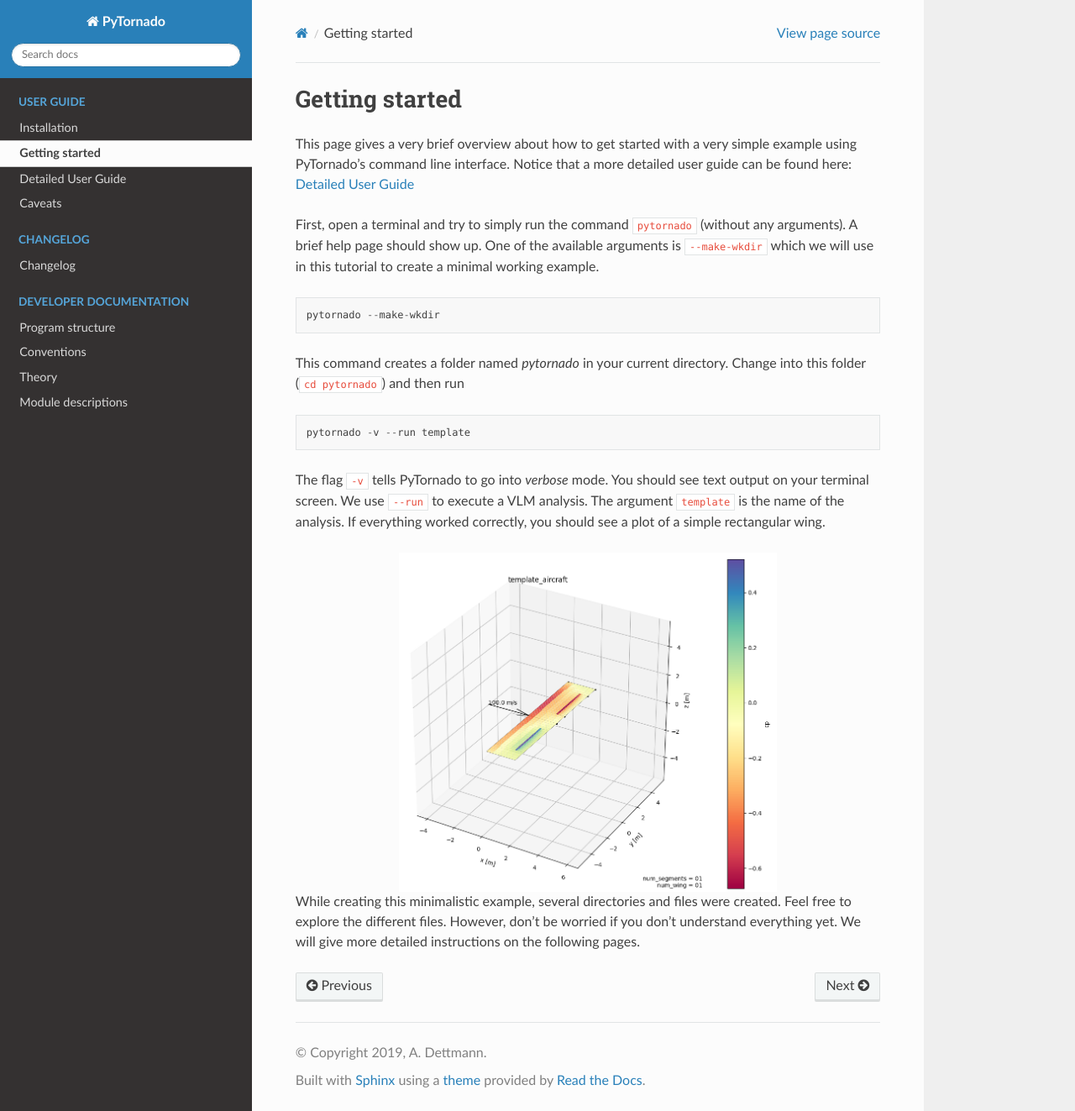
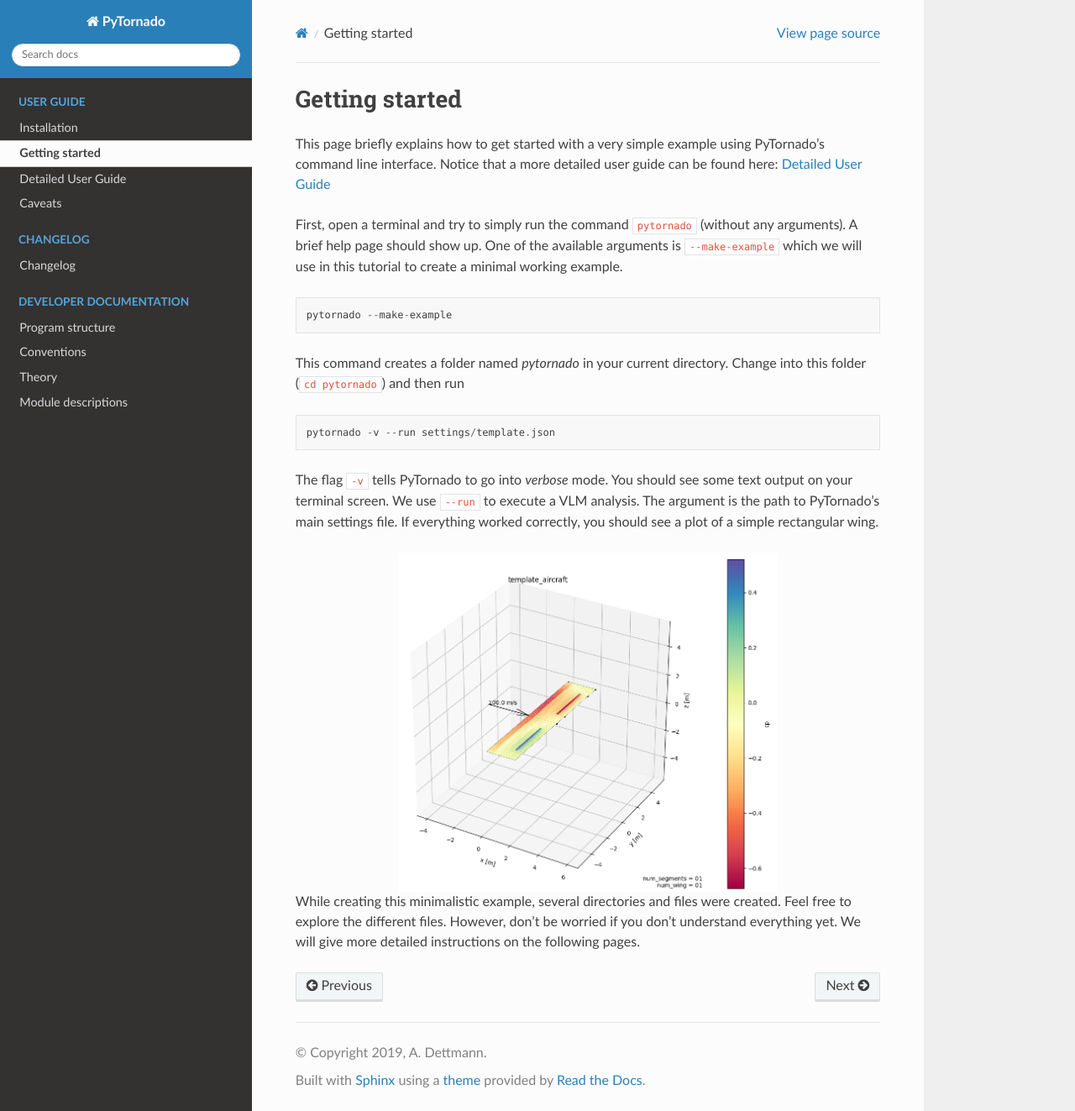
Before and after one commit to airinnova/pytornado, a Sphinx documentation site: the page built from docs/source/user_guide/getting_started.rst, in a window 1280 px wide and 1323 px high. Shown: the whole window at 84% size. Built offline with Sphinx 7.4.7 and the Read the Docs theme 2.0.0, drawn with Linux system fonts in a browser that asks for light colours; the version number could not be read and is left out.

```diff
--- a/docs/source/user_guide/getting_started.rst
+++ b/docs/source/user_guide/getting_started.rst
@@ -1,21 +1,21 @@
 Getting started
 ===============
 
-This page gives a very brief overview about how to get started with a very simple example using |name|'s command line interface. Notice that a more detailed user guide can be found here: :ref:`detailed_user_guide`
+This page briefly explains how to get started with a very simple example using |name|'s command line interface. Notice that a more detailed user guide can be found here: :ref:`detailed_user_guide`
 
-First, open a terminal and try to simply run the command ``pytornado`` (without any arguments). A brief help page should show up. One of the available arguments is ``--make-wkdir`` which we will use in this tutorial to create a minimal working example.
+First, open a terminal and try to simply run the command ``pytornado`` (without any arguments). A brief help page should show up. One of the available arguments is ``--make-example`` which we will use in this tutorial to create a minimal working example.
 
 .. code::
 
-    pytornado --make-wkdir
+    pytornado --make-example
 
 This command creates a folder named `pytornado` in your current directory. Change into this folder (``cd pytornado``) and then run
 
 .. code::
 
-    pytornado -v --run template
+    pytornado -v --run settings/template.json
 
-The flag ``-v`` tells |name| to go into *verbose* mode. You should see text output on your terminal screen. We use ``--run`` to execute a VLM analysis. The argument ``template`` is the name of the analysis. If everything worked correctly, you should see a plot of a simple rectangular wing.
+The flag ``-v`` tells |name| to go into *verbose* mode. You should see some text output on your terminal screen. We use ``--run`` to execute a VLM analysis. The argument is the path to |name|'s main settings file. If everything worked correctly, you should see a plot of a simple rectangular wing.
 
 .. figure:: _static/images/getting_started/example_template.png
    :width: 450
--- a/src/lib/pytornado/__version__.py
+++ b/src/lib/pytornado/__version__.py
@@ -1,2 +1,2 @@
-VERSION = (0, 2, 0)
+VERSION = (0, 3, 0)
 __version__ = '.'.join(map(str, VERSION))
```
Also changed, not shown: docs/source/CHANGELOG.rst (+10 -1 lines).
